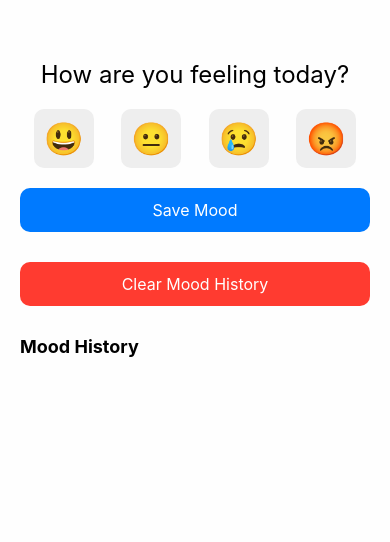
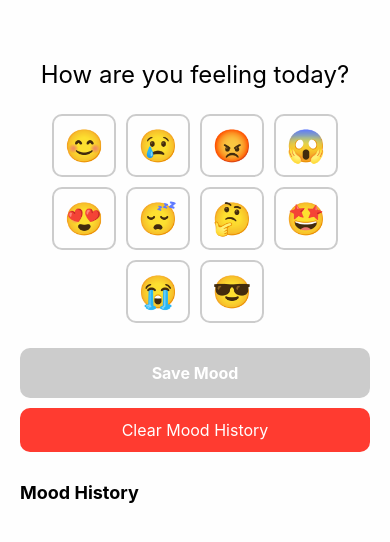
Before and after one commit to kaveeshagim/mood-tracker-app, a React Native app: screen / in a window 390 px wide. Shown: the top 542 px of the page. Built offline with nearby package versions, Linux system fonts and the light colour scheme.

Commit message:
Refactor mood selection to use emoji options and update save button styling

```diff
--- a/App.js
+++ b/App.js
@@ -13,7 +13,18 @@ import {
 import AsyncStorage from "@react-native-async-storage/async-storage";
 
 const STORAGE_KEY = "@mood_history";
-const moods = ["😃", "😐", "😢", "😡"];
+const emojiOptions = [
+  "😊",
+  "😢",
+  "😡",
+  "😱",
+  "😍",
+  "😴",
+  "🤔",
+  "🤩",
+  "😭",
+  "😎",
+];
 
 export default function App() {
   const [selectedMood, setSelectedMood] = useState(null);
@@ -93,22 +104,29 @@ export default function App() {
     <View style={styles.container}>
       <Text style={styles.title}>How are you feeling today?</Text>
 
-      <View style={styles.moodContainer}>
-        {moods.map((mood, index) => (
+      <View style={styles.emojiContainer}>
+        {emojiOptions.map((emoji, index) => (
           <TouchableOpacity
             key={index}
-            onPress={() => setSelectedMood(mood)}
+            onPress={() => setSelectedMood(emoji)}
             style={[
-              styles.moodButton,
-              selectedMood === mood && styles.selectedMood,
+              styles.emojiButton,
+              selectedMood === emoji && styles.selectedEmojiButton,
             ]}
           >
-            <Text style={styles.moodText}>{mood}</Text>
+            <Text style={styles.moodText}>{emoji}</Text>
           </TouchableOpacity>
         ))}
       </View>
 
-      <TouchableOpacity onPress={handleSaveMood} style={styles.saveButton}>
+      <TouchableOpacity
+        onPress={handleSaveMood}
+        style={[
+          styles.saveButton,
+          { backgroundColor: selectedMood ? "#007aff" : "#ccc" },
+        ]}
+        disabled={!selectedMood}
+      >
         <Text style={styles.saveButtonText}>Save Mood</Text>
       </TouchableOpacity>
       <TouchableOpacity onPress={handleClearHistory} style={styles.clearButton}>
@@ -159,15 +177,15 @@ const styles = StyleSheet.create({
     fontSize: 32,
   },
   saveButton: {
-    backgroundColor: "#007aff",
-    padding: 12,
+    padding: 15,
     borderRadius: 10,
     alignItems: "center",
-    marginBottom: 30,
+    marginBottom: 10,
   },
   saveButtonText: {
     color: "white",
     fontSize: 16,
+    fontWeight: "bold",
   },
   historyTitle: {
     fontSize: 18,
@@ -189,4 +207,24 @@ const styles = StyleSheet.create({
     color: "white",
     fontSize: 16,
   },
+  emojiContainer: {
+    flexDirection: "row",
+    flexWrap: "wrap",
+    justifyContent: "center",
+    marginBottom: 20,
+  },
+  emojiButton: {
+    padding: 10,
+    margin: 5,
+    borderWidth: 2,
+    borderColor: "#ccc",
+    borderRadius: 10,
+  },
+  selectedEmojiButton: {
+    borderColor: "#007bff",
+    backgroundColor: "#e0f0ff",
+  },
+  emoji: {
+    fontSize: 30,
+  },
 });
```
